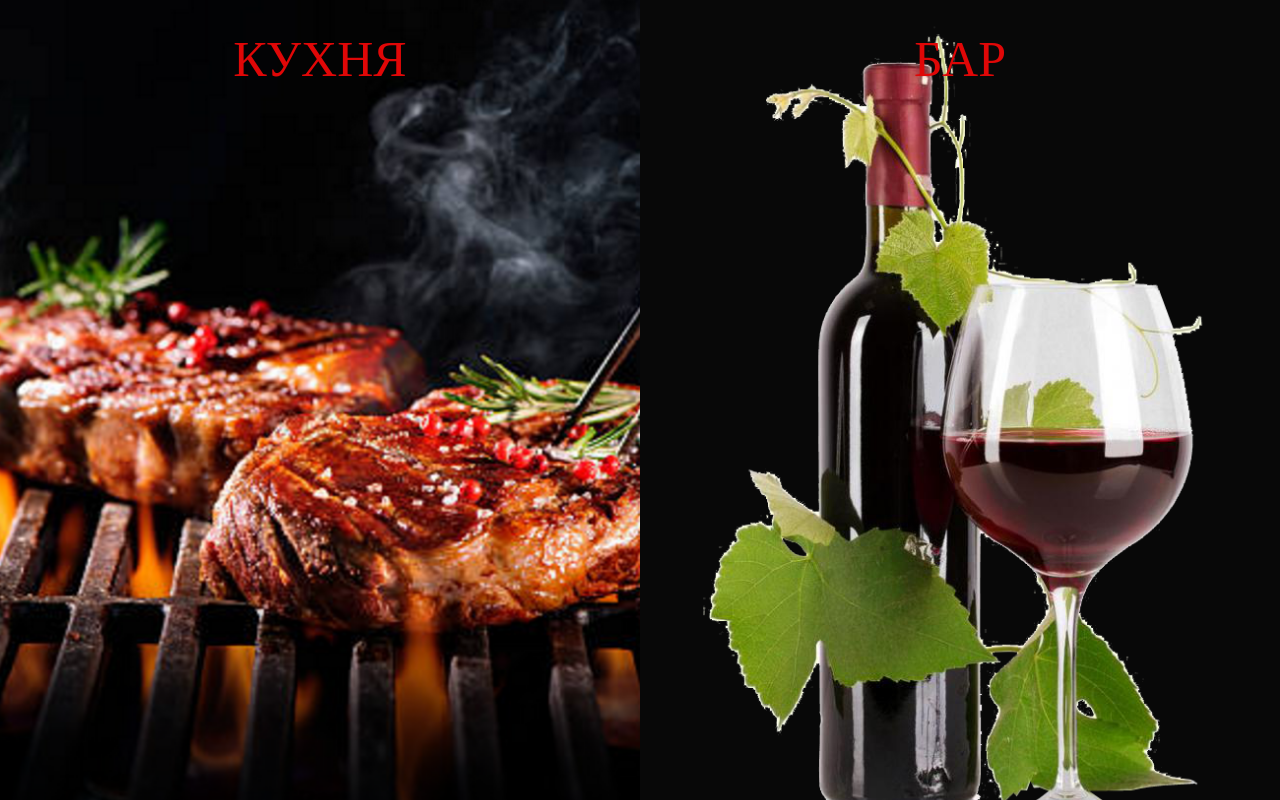
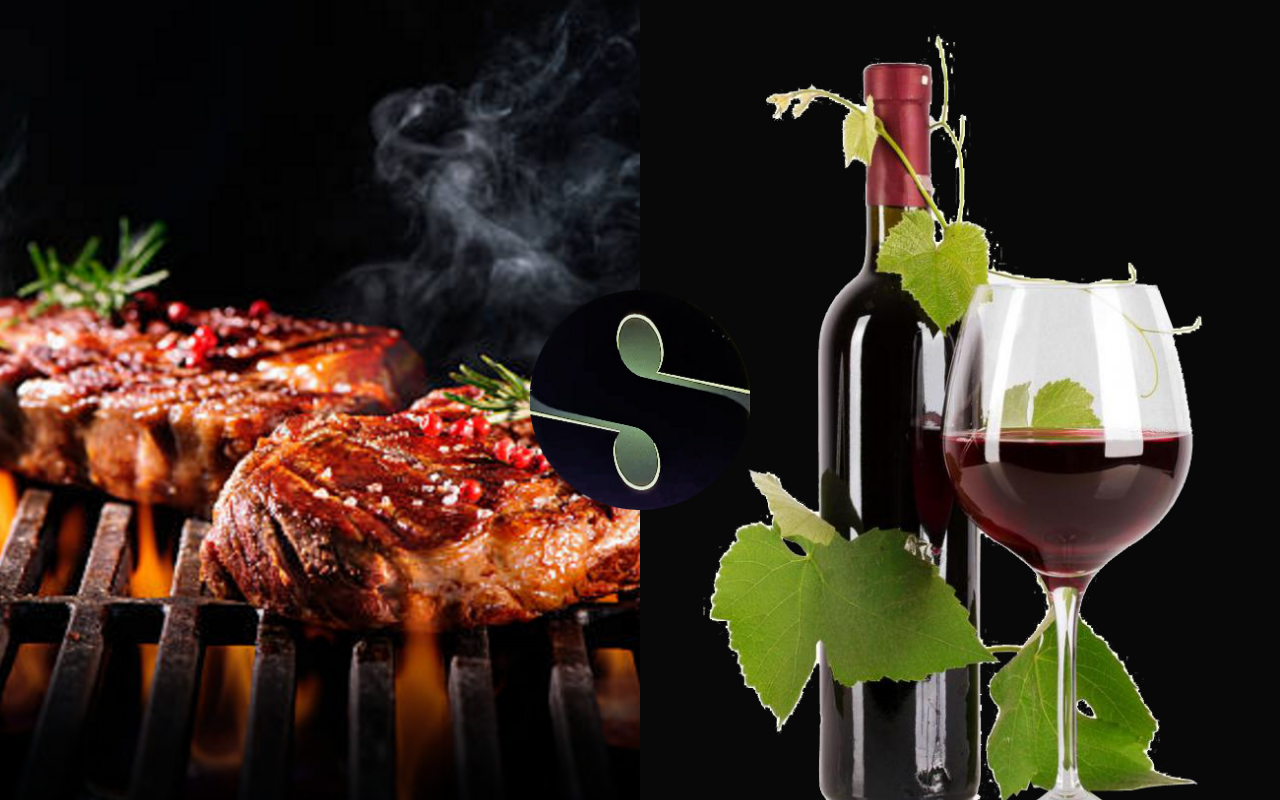
Before and after one commit to Shabdanbekov/Menu, a React (Vite) app: page / in a window 1280 px wide. Built offline with nearby package versions, Linux system fonts and the light colour scheme.

Commit message:
added circle image

```diff
--- a/src/Components/MainMenu/MainMenu.jsx
+++ b/src/Components/MainMenu/MainMenu.jsx
@@ -7,14 +7,15 @@
     <div className={style.container}>
       <div className={style.dish}>
         <NavLink to={"/DishMenu/"} className={style.navItem}>
-          <div className={style.text}>КУХНЯ</div>
+          <div className={style.text}></div>
         </NavLink>
       </div>
       <div className={style.bar}>
         <NavLink to={"/BarMenu/"} className={style.navItem}>
-          <div className={style.text}>БАР</div>
+          <div className={style.text}></div>
         </NavLink>
       </div>
+      <img src="/circle.png" alt="" className={style.circle} />
     </div>
   );
 };
--- a/src/Components/MainMenu/MainMenu.module.css
+++ b/src/Components/MainMenu/MainMenu.module.css
@@ -1,6 +1,17 @@
 .container {
   display: flex;
   height: 100vh;
+  position: relative;
+}
+
+.circle {
+  width: 220px;
+  height: 220px;
+  position: absolute;
+  top: 50%;
+  left: 50%;
+  transform: translate(-50%, -50%);
+  z-index: 1;
 }
 
 .dish {
@@ -12,7 +23,7 @@
   text-align: center;
   padding-top: 30px;
   font-family: "Times New Roman", Times, serif;
-  font-size: 50px;
+  font-size: xx-large;
 }
 
 .bar {
@@ -25,7 +36,7 @@
   text-align: center;
   padding-top: 30px;
   font-family: "Times New Roman", Times, serif;
-  font-size: 50px;
+  font-size: xx-large;
 }
 
 .navItem {
```
Also changed, not shown: public/circle.png (added).
